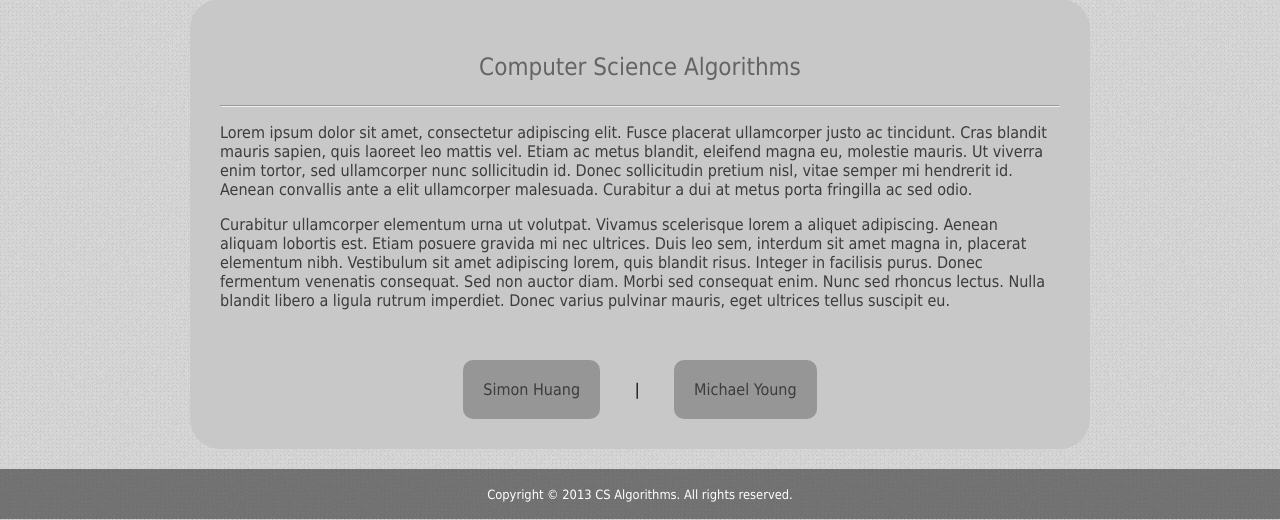
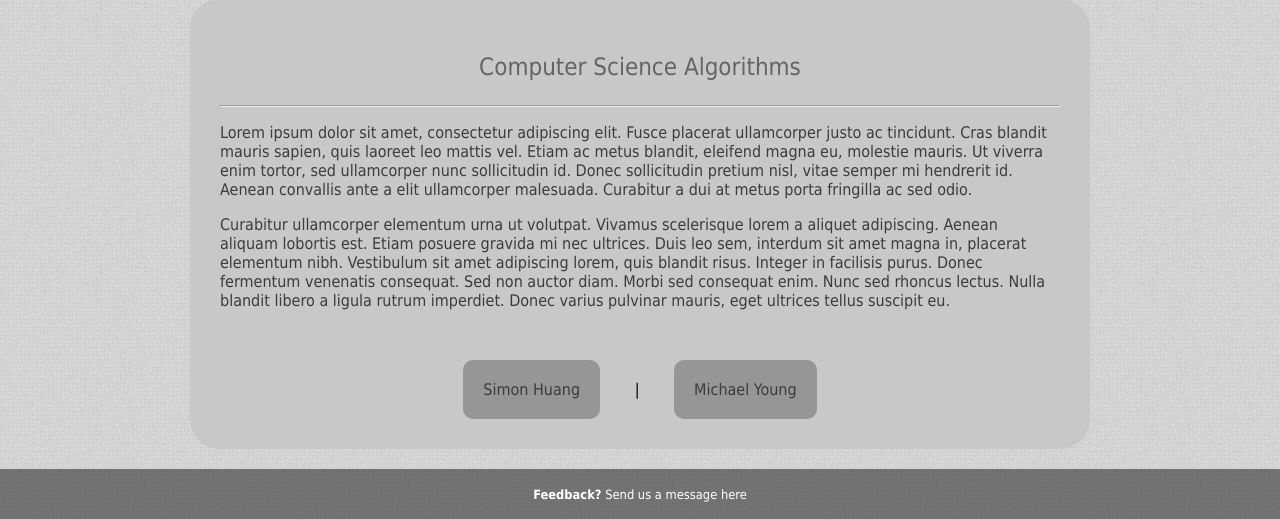
Before and after one commit to ayoungprogrammer/CSHandbook, a PHP site: page / in a window 1280 px wide. Shown: the part 461-981 px from the top of the page. Run offline with PHP 8.4, Linux system fonts and the light colour scheme; some libraries are stand-ins or nearby versions.

Commit message:
changed footer

```diff
--- a/index.html
+++ b/index.html
@@ -15,7 +15,7 @@
 <body>
 	<header>
 		<div id="navContainer">
-			<h1 id="logo">ALGORITHMS</h1>
+            <a href="#"><h1 id="logo">ALGORITHMS</h1></a>
 			<nav>
 				<ul>
                     <li><a href="#">About</a></li>
@@ -59,7 +59,7 @@
 
 
     <footer>
-        Copyright © 2013 CS Algorithms. All rights reserved.
+        <strong>Feedback?</strong> <a href="mailto:simonhuang989@hotmail.com"> Send us a message here</a>
     </footer>
 
     <script src="https://ajax.googleapis.com/ajax/libs/jquery/1.7.2/jquery.min.js"></script>
--- a/main.css
+++ b/main.css
@@ -15,6 +15,10 @@ header{
 	top: 0;
 	left: 0;
 	}
+    #logo a{
+        text-decoration: none;
+        color:white;
+    }
 	#navContainer{
 		max-width:900px;
 		margin:auto;
@@ -174,4 +178,8 @@ footer{
     line-height: 4em;
     font-size:0.8em;
     color:white;
-}
+    }
+    footer a{
+        text-decoration: none;
+        color:white;
+    }
```
